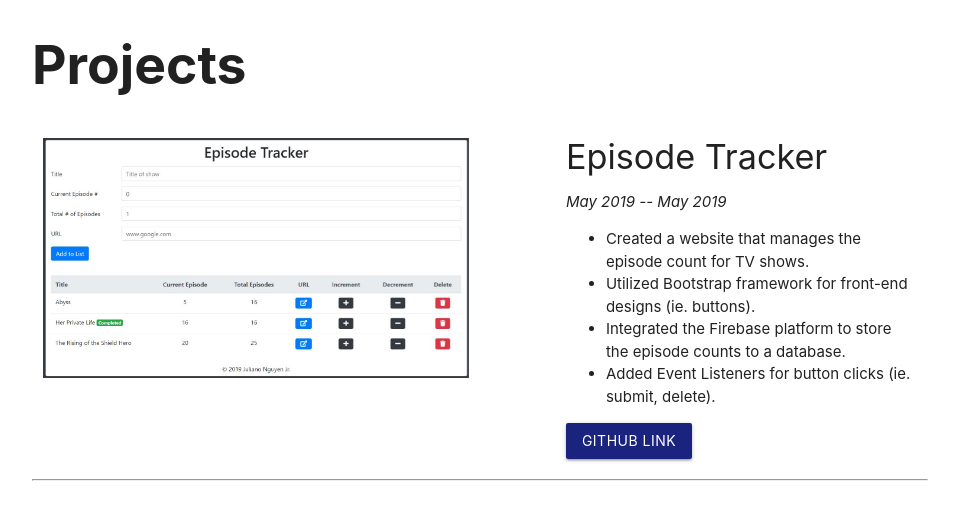
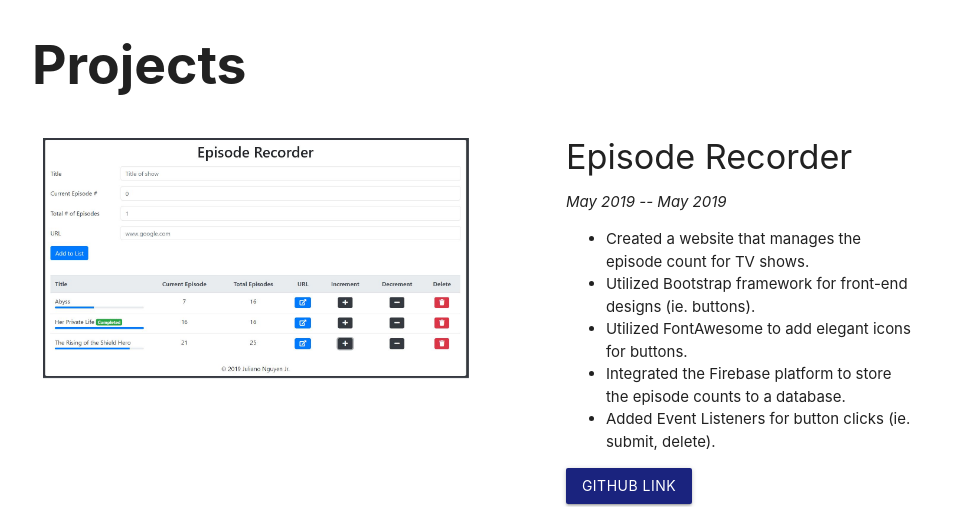
Before and after one commit to sojuljul/sojuljul.github.io, a plain HTML site: page index.html in a window 1280 px wide. Shown: the part 1000-1507 px from the top of the page, without its empty margins (160-1119 px from the left). Drawn offline with nearby package versions, Linux system fonts and the light colour scheme.

Commit message:
Update project

```diff
--- a/index.html
+++ b/index.html
@@ -120,21 +120,22 @@
         <!-- EPISODE TRACKER PROJECT -->
         <div class="row">
             <div class="col s12 l6">
-                <img src="img-projects/episodeTracker.JPG" alt="" class="responsive-img materialboxed">
+                <img src="img-projects/episodeProject.JPG" alt="" class="responsive-img materialboxed">
             </div>
 
             <div class="col s12 l5 offset-l1">
-                <h4>Episode Tracker</h4>
+                <h4>Episode Recorder</h4>
                 <p><em>May 2019 -- May 2019</em></p>
 
                 <ul class="browser-default">
                     <li>Created a website that manages the episode count for TV shows.</li>
                     <li>Utilized Bootstrap framework for front-end designs (ie. buttons).</li>
+                    <li>Utilized FontAwesome to add elegant icons for buttons.</li>
                     <li>Integrated the Firebase platform to store the episode counts to a database.</li>
                     <li>Added Event Listeners for button clicks (ie. submit, delete).</li>
                 </ul>
 
-                <a href="https://github.com/sojuljul/Websites/tree/master/Episode%20Tracker%20Firebase" target="_blank"
+                <a href="https://github.com/sojuljul/Websites/tree/master/Episode%20Recorder%20Firebase" target="_blank"
                     class="btn indigo darken-4">Github Link</a>
             </div>
 
```
Also changed, not shown: img-projects/episodeProject.JPG (added), img-projects/episodeTracker.JPG (deleted).
